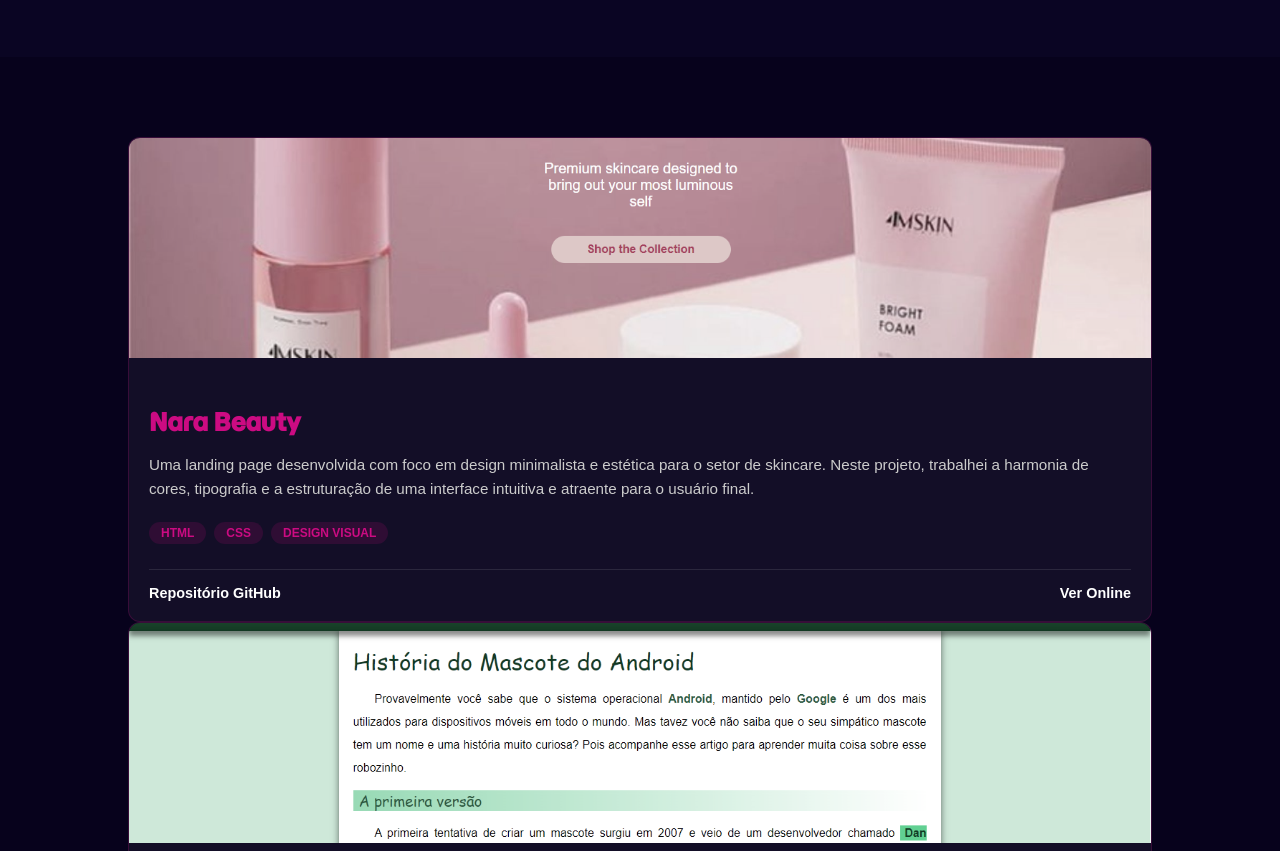
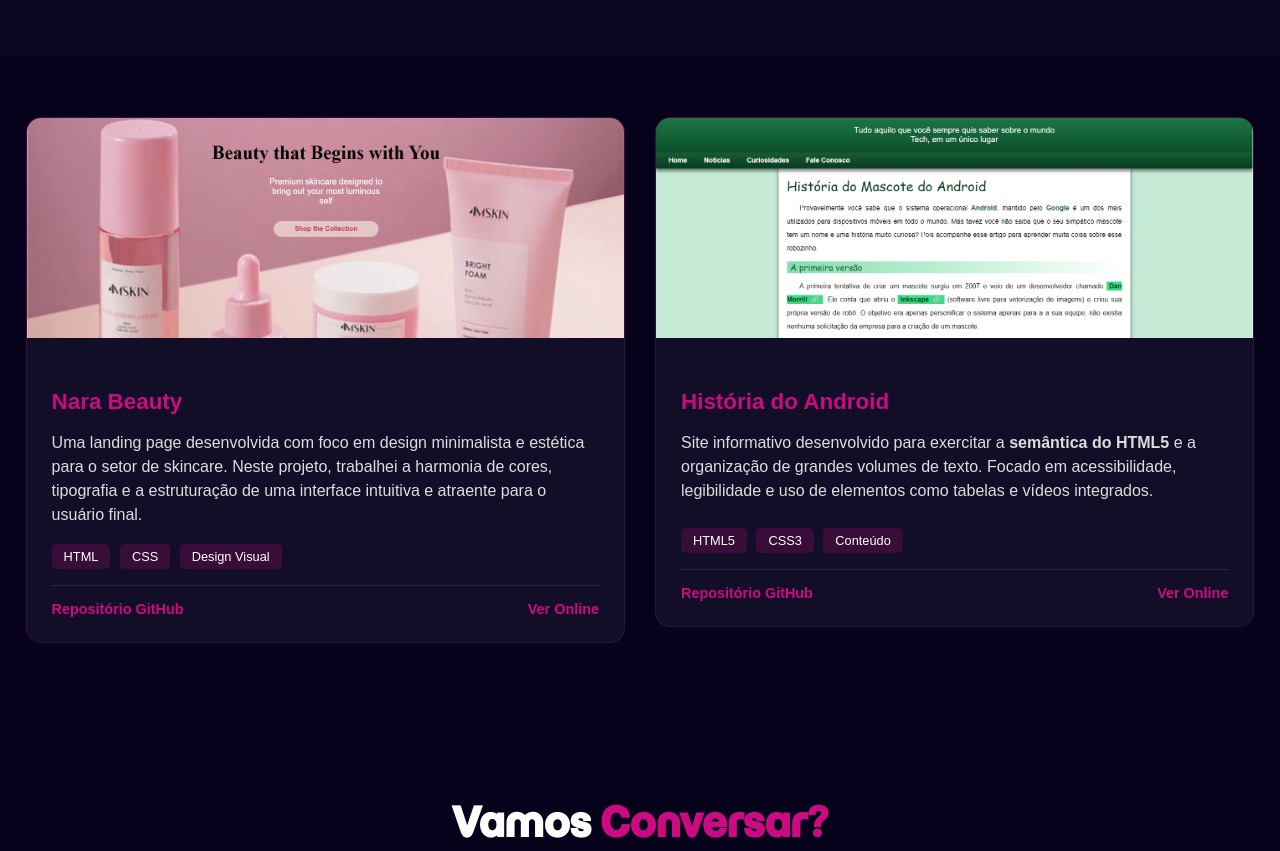
Before and after one commit to Jacckllima/PortifolioJackllima, a plain HTML site: page index.html in a window 1280 px wide. Shown: the part 1131-1982 px from the top of the page. Drawn offline with Linux system fonts and the light colour scheme.

Commit message:
feat: ajustes nas seções e estilos do layout

```diff
--- a/index.html
+++ b/index.html
@@ -17,10 +17,10 @@
         </div>
         <nav>
             <ul class="menu">
-                <li><a href="#">Inicio</a></li>
-                <li><a href="#">Habilidades</a></li>
-                <li><a href="#">Projetos</a></li>
-                <li><a href="#">Contato</a></li>
+                <li><a href="#apresentacao">Inicio</a></li>
+                <li><a href="#habilidades">Habilidades</a></li>
+                <li><a href="#projetos">Projetos</a></li>
+                <li><a href="#contato">Contato</a></li>
             </ul>
         </nav>
     </header>
@@ -70,6 +70,7 @@
         </div>
     </section>
     <section id="projetos">
+        <div class="container-projetos">
             <div class="projeto-card">
                 <div class="projeto-img">
                     <img src="img/siteNara.png" alt="Capa do Projeto Nara Beauty">
@@ -106,19 +107,19 @@
                     </div>
                 </div>
             </div>
+        </div>
     </section>
-    <section id="contato">
     <section id="contato">
     <h2 class="titulo-sessao">Vamos <span class="rosa">Conversar?</span></h2>
     <p style="text-align: center;">Estou em busca de oportunidades como estagiária ou desenvolvedora júnior.</p>
     <div class="links-contato">
-        <a href="mailto:seuemail@gmail.com">E-mail</a>
-        <a href="https://linkedin.com/in/seulinkedin" target="_blank">LinkedIn</a>
+        <a href="mailto:jackllima109@gmail.com">E-mail</a>
+        <a href="https://www.linkedin.com/in/jaqueline-de-souza-lima-7b68242ba/" target="_blank">LinkedIn</a>
         <a href="https://github.com/jacckllima" target="_blank">GitHub</a>
     </div>
     </section>
     <footer>
-        <p>&copy; 2024 Jaqueline Lima - Desenvolvido para o Alpha EdTech</p>
+        <p>&copy; 2025 Jaqueline Lima - Desenvolvido para o Alpha EdTech</p>
     </footer>
 </body>
 </html>
--- a/style.css
+++ b/style.css
@@ -59,44 +59,37 @@
 }
 #logo:hover {
     color: rgb(204, 11, 130);
-    .rosa {
-        color: rgb(255, 255, 255);
-    }
 }
-/* Ajustes gerais e container */
+#logo:hover .rosa {
+    color: rgb(255, 255, 255);
+}
 #apresentacao {
-    padding: 80px 10% 40px 10%; /* Dá um respiro nas laterais */
+    padding: 80px 10% 40px 10%;
     min-height: 70vh;
     display: flex;
     align-items: center;
 }
-
 .container-apresentacao {
     display: flex;
     justify-content: space-between;
     align-items: center;
     gap: 50px;
 }
-
 .texto-apresentacao h2 {
     font-size: 3rem;
     margin-bottom: 20px;
 }
-
 .texto-apresentacao p {
     font-size: 1.2rem;
     line-height: 1.6;
     color: #ccc;
     max-width: 600px;
 }
-
-/* Estilo dos Botões */
 .botoes {
     margin-top: 30px;
     display: flex;
     gap: 15px;
 }
-
 .btn-contato, .btn-github {
     padding: 12px 25px;
     text-decoration: none;
@@ -104,23 +97,19 @@
     font-weight: bold;
     transition: 0.3s;
 }
-
 .btn-contato {
     background-color: rgb(204, 11, 130);
     color: white;
 }
-
 .btn-github {
     border: 1px solid rgb(204, 11, 130);
     color: rgb(204, 11, 130);
 }
-
 .btn-contato:hover {
     background-color: rgb(255, 255, 255);
     color: rgb(204, 11, 130);
 }
 
-/* Imagem com borda neon */
 .foto-apresentacao img {
     border-radius: 50%;
     border: 4px solid rgb(204, 11, 130);
@@ -131,42 +120,35 @@
 }
 #habilidades {
     padding: 60px 10%;
-    background-color: rgb(10, 5, 35); /* Um tom levemente diferente para destacar */
+    background-color: rgb(10, 5, 35);
 }
-
 .titulo-sessao {
     text-align: center;
     font-size: 2.5rem;
     margin-bottom: 40px;
     font-family: "Momo Trust Display", sans-serif;
 }
-
 .container-skills {
     display: grid;
-    grid-template-columns: repeat(auto-fit, minmax(300px, 1fr)); /* Deixa responsivo */
+    grid-template-columns: repeat(auto-fit, minmax(300px, 1fr));
     gap: 30px;
 }
-
 .skill-card {
     background: rgba(255, 255, 255, 0.05);
     padding: 20px;
     border-radius: 8px;
     transition: transform 0.3s;
 }
-
 .skill-card:hover {
     transform: translateY(-5px);
     background: rgba(255, 255, 255, 0.08);
 }
-
 .skill-info {
     display: flex;
     justify-content: space-between;
     margin-bottom: 10px;
     font-weight: bold;
 }
-
-/* Container da barra (cinza/branco ao fundo) */
 .bar-container {
     width: 100%;
     background-color: #444;
@@ -175,132 +157,98 @@
     margin-bottom: 15px;
     overflow: hidden;
 }
-
-/* A barra colorida */
 .bar {
     height: 100%;
-    background-color: rgb(204, 11, 130); /* Cor rosa do seu tema */
+    background-color: rgb(204, 11, 130);
     border-radius: 5px;
 }
-
 .skill-card p {
     font-size: 0.9rem;
     color: #bbb;
     line-height: 1.4;
 }
-
-/* --- SEÇÃO DE PROJETOS --- */
-
 #projetos {
-    padding: 80px 10%; /* Espaçamento interno da seção */
+    padding: 60px 2%;
+    text-align: center;
 }
-
-/* Container que organiza os cards em colunas responsivas */
 .container-projetos {
-    display: grid;
-    grid-template-columns: repeat(auto-fit, minmax(320px, 1fr));
-    gap: 40px; /* Espaço entre um projeto e outro */
+    display: flex;
+    flex-direction: row;
+    justify-content: center;
+    align-items: flex-start;
+    gap: 30px;
+    flex-wrap: nowrap;
 }
-
-/* Estilo individual do Card do Projeto */
 .projeto-card {
-    background: rgba(255, 255, 255, 0.05); /* Fundo levemente transparente */
-    border-radius: 12px;
-    overflow: hidden; /* Mantém a imagem dentro das bordas arredondadas */
-    border: 1px solid rgba(204, 11, 130, 0.2); /* Borda rosa sutil */
-    transition: transform 0.4s ease, border-color 0.4s ease, box-shadow 0.4s ease;
+    flex: 0 1 600px;
+    background: rgba(255, 255, 255, 0.05);
+    border-radius: 15px;
+    overflow: hidden;
+    border: 1px solid rgba(204, 11, 130, 0.2);
+    transition: 0.4s;
+    text-align: left;
 }
-
-/* Efeito ao passar o mouse no card */
 .projeto-card:hover {
-    transform: translateY(-10px); /* O card sobe levemente */
-    border-color: rgb(204, 11, 130); /* Borda fica mais acesa */
-    box-shadow: 0 10px 30px rgba(204, 11, 130, 0.2); /* Brilho rosa ao fundo */
+    transform: translateY(-10px);
+    border-color: rgb(204, 11, 130);
+    box-shadow: 0 10px 20px rgba(0, 0, 0, 0.5);
 }
-
-/* Área da imagem */
 .projeto-img img {
     width: 100%;
     height: 220px;
-    object-fit: cover; /* Ajusta a imagem sem distorcer */
-    filter: grayscale(30%); /* Começa levemente cinza */
-    transition: 0.4s;
+    object-fit: cover;
 }
-
-.projeto-card:hover .projeto-img img {
-    filter: grayscale(0%); /* Ganha cor total no hover */
+.projeto-conteudo {
+    padding: 25px;
 }
-
-/* Conteúdo de texto do projeto */
-.projeto-conteudo {
-    padding: 20px;
+.projeto-conteudo h3 {
+    font-size: 1.4rem;
+    color: rgb(204, 11, 130);
+    margin-bottom: 12px;
 }
-
-.projeto-conteudo h3 {
-    margin-bottom: 15px;
-    font-family: "Momo Trust Display", sans-serif;
-    color: rgb(204, 11, 130);
-    font-size: 1.5rem;
+.projeto-conteudo p {
+    font-size: 1rem;
+    color: #ddd;
+    line-height: 1.5;
+    margin-bottom: 20px;
+    min-height: 80px;
 }
-
-.projeto-conteudo p {
-    font-size: 0.95rem;
-    color: #cccccc;
-    line-height: 1.6;
+.tags {
     margin-bottom: 20px;
 }
-
-/* Tags de tecnologias (HTML, CSS, etc) */
-.tags {
-    margin-bottom: 25px;
-    display: flex;
-    flex-wrap: wrap;
-    gap: 8px;
+.tags span {
+    background: rgba(204, 11, 130, 0.2);
+    color: white;
+    padding: 5px 12px;
+    border-radius: 5px;
+    font-size: 0.8rem;
+    margin-right: 5px;
 }
-
-.tags span {
-    background: rgba(204, 11, 130, 0.15);
-    color: rgb(204, 11, 130);
-    padding: 4px 12px;
-    border-radius: 20px;
-    font-size: 0.75rem;
-    font-weight: bold;
-    text-transform: uppercase;
-}
-
-/* Estilo dos Links (GitHub e Ver Online) */
 .projeto-links {
     display: flex;
     justify-content: space-between;
+    padding-top: 15px;
     border-top: 1px solid rgba(255, 255, 255, 0.1);
-    padding-top: 15px;
 }
-
 .projeto-links a {
     text-decoration: none;
     font-size: 0.9rem;
-    color: #ffffff;
+    color: rgb(204, 11, 130);
     font-weight: bold;
-    transition: 0.3s;
 }
-
 .projeto-links a:hover {
-    color: rgb(204, 11, 130);
-    text-shadow: 0 0 5px rgba(204, 11, 130, 0.5);
+    color: white;
 }
-
 #contato {
     padding: 60px 10%;
     text-align: center;
 }
-
 .links-contato {
     margin-top: 30px;
     display: flex;
     justify-content: center;
     gap: 30px;
 }
-
 .links-contato a {
     color: rgb(204, 11, 130);
     text-decoration: none;
@@ -308,11 +256,9 @@
     font-size: 1.2rem;
     transition: 0.3s;
 }
-
 .links-contato a:hover {
     color: white;
 }
-
 footer {
     padding: 20px;
     text-align: center;
```
Lines whose indentation alone changed are shown as unchanged.
